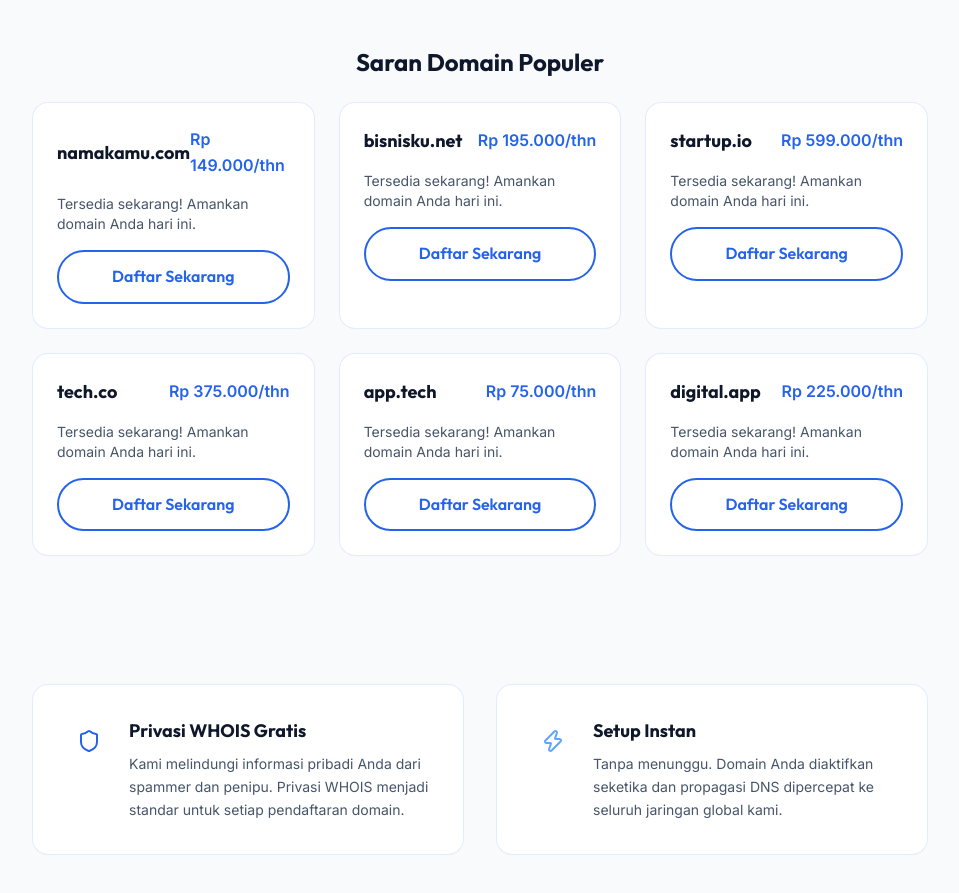
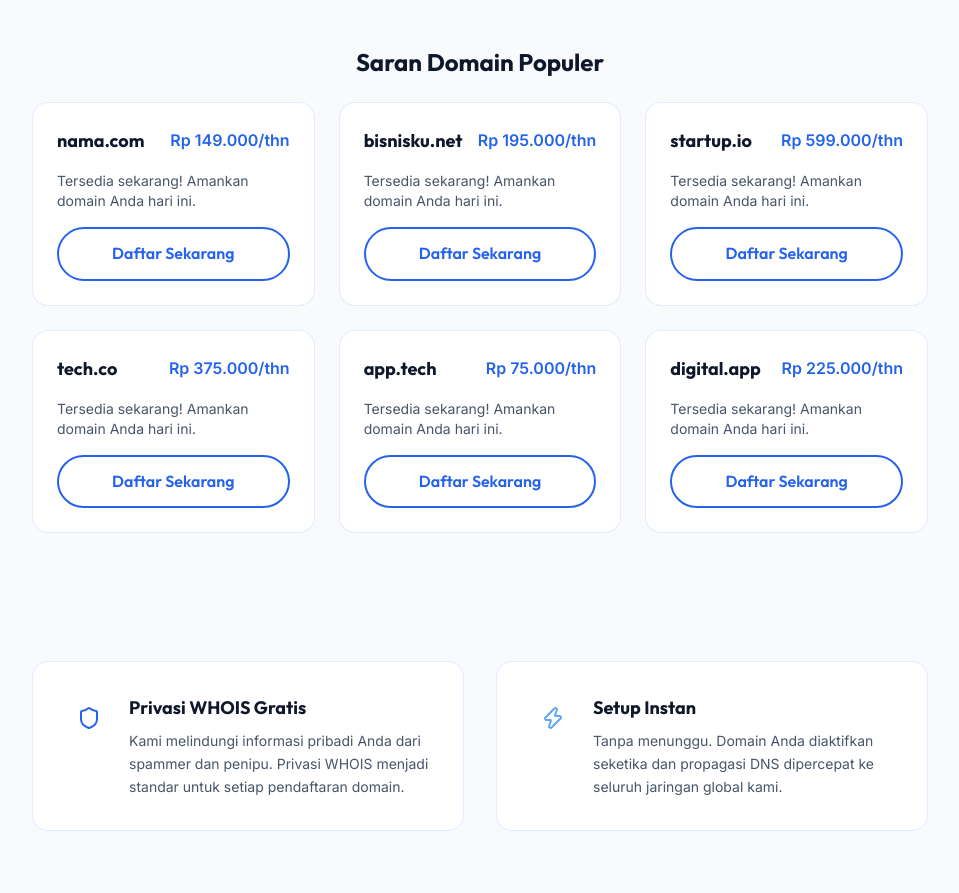
Before and after one commit to dutaposco/dutahosting, a React (Vite) app: page /domains in a window 1280 px wide. Shown: the part 900-1793 px from the top of the page, without its empty margins (160-1119 px from the left). Built offline with nearby package versions, Linux system fonts and the light colour scheme.

Commit message:
Update Domains.jsx

```diff
--- a/src/pages/Domains.jsx
+++ b/src/pages/Domains.jsx
@@ -105,7 +105,7 @@ export default function Domains() {
           <h3 className="font-heading font-bold text-2xl text-slate-900 mb-6 text-center">Saran Domain Populer</h3>
           <div className="grid grid-cols-1 md:grid-cols-2 lg:grid-cols-3 gap-6">
             {[
-              { name: 'namakamu.com', price: 'Rp 149.000' },
+              { name: 'nama.com', price: 'Rp 149.000' },
               { name: 'bisnisku.net', price: 'Rp 195.000' },
               { name: 'startup.io', price: 'Rp 599.000' },
               { name: 'tech.co', price: 'Rp 375.000' },
```
